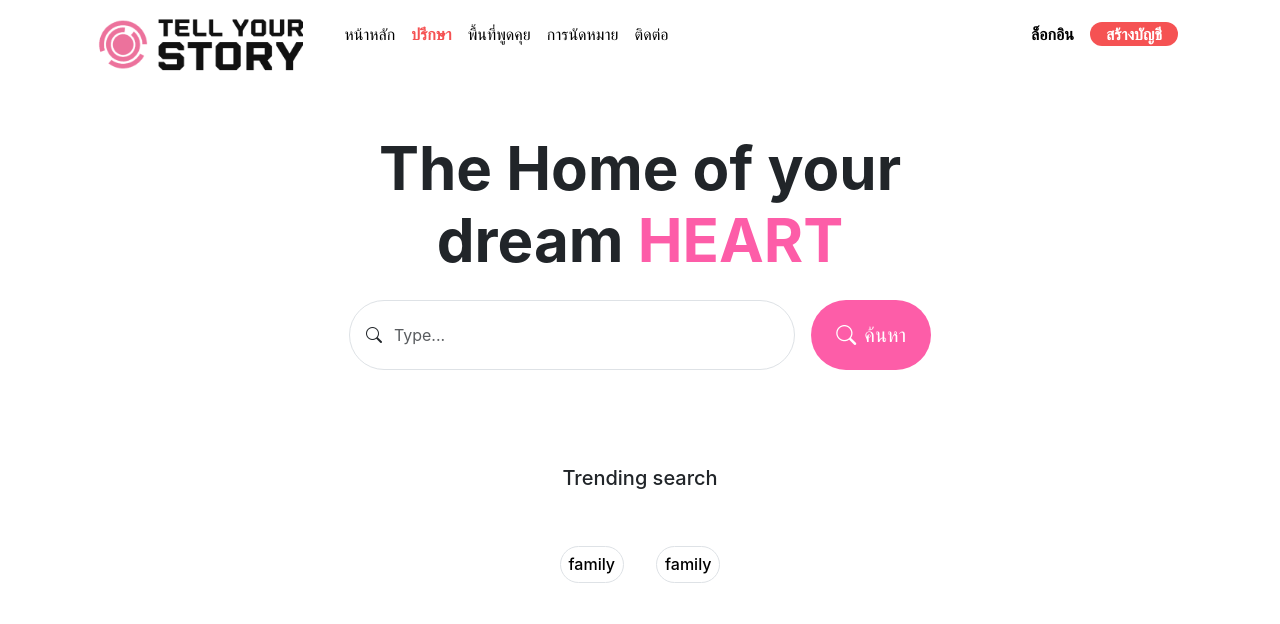
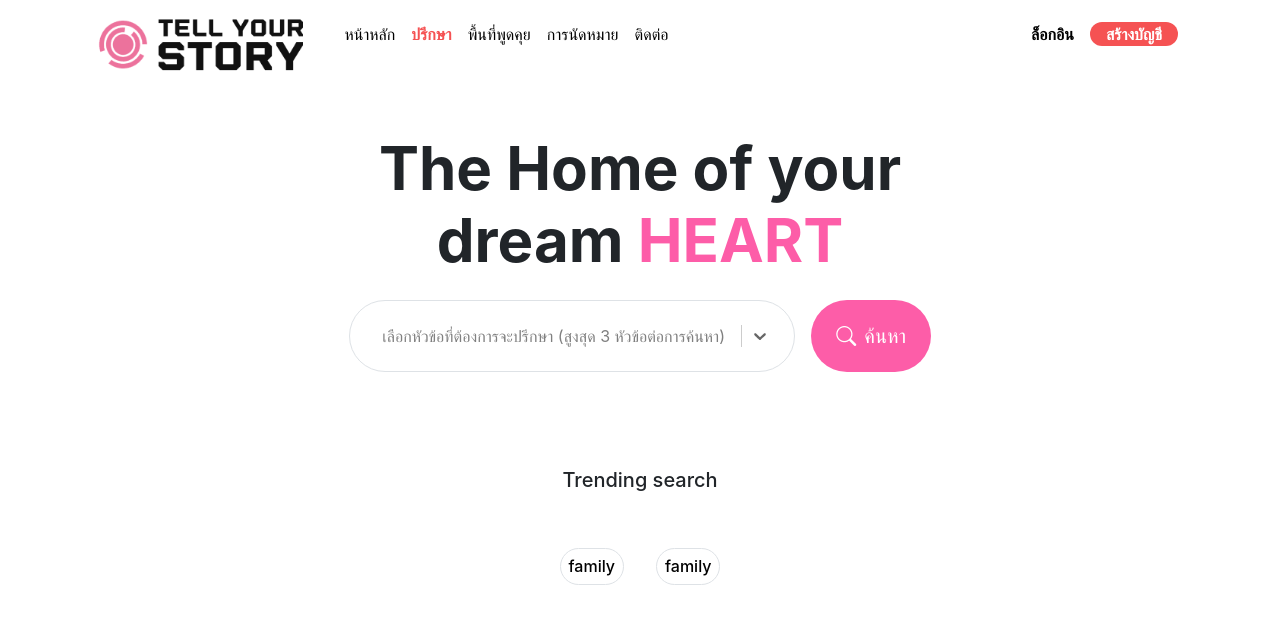
Before and after one commit to SaranthornP/TellYourStoryProject, a React (Vite) app: page /Consult in a window 1280 px wide. Shown: the top 624 px of the page. Built offline with nearby package versions, Linux system fonts and the light colour scheme; no server answers; the database is empty.

Commit message:
Make multi selection bar for consult

```diff
--- a/package.json
+++ b/package.json
@@ -14,6 +14,7 @@
     "@fortawesome/fontawesome-free": "^6.4.0",
     "bootstrap": "^5.3.1",
     "bootstrap-icons": "^1.10.5",
+    "chroma-js": "^2.4.2",
     "firebase": "^10.1.0",
     "jquery": "^3.7.0",
     "mdb-react-ui-kit": "^6.1.0",
@@ -21,6 +22,7 @@
     "react-bootstrap": "^2.8.0",
     "react-dom": "^18.2.0",
     "react-helmet": "^6.1.0",
+    "react-multi-select-component": "^4.3.4",
     "react-router-dom": "^6.14.2",
     "react-select": "^5.7.4"
   },
--- a/src/App.jsx
+++ b/src/App.jsx
@@ -14,6 +14,7 @@ import Contact from './components/contact'
 import Login from './components/login'
 import Register from './components/register/index'
 import CreateProfile from './components/register/formProfile'
+import Setting from './components/setting'
 
 // Set up Route for make navigation, Set up helmet
 import { BrowserRouter, Route, Routes } from 'react-router-dom'
@@ -61,6 +62,7 @@ export default class App extends Component {
             <Route path='/Signin' element={<Login />} />
             <Route path='/Signup' element={<Register />} />
             <Route path='/Signup/CreateProfile' element={<CreateProfile />} />
+            <Route path='/Setting' element={<Setting />} />
           </Routes>
         </div>
       </BrowserRouter>
--- a/src/Navbar.jsx
+++ b/src/Navbar.jsx
@@ -72,7 +72,7 @@ export default function Navigation(data) {
                                 Profile
                             </button>
                             <ul className="dropdown-menu dropdown-menu-end" aria-labelledby="dropdownProfile">
-                                <li><Link className="dropdown-item" to="/Signup/CreateProfile">แก้ไขโปรไฟล์</Link></li>
+                                <li><Link className="dropdown-item" to="/Setting">แก้ไขโปรไฟล์</Link></li>
                                 <li className='text-center'><button id="profile" className='btn btn-dark ' onClick={handleLogout}>Logout</button></li>
                             </ul>
                         </div>
--- a/src/components/consult.jsx
+++ b/src/components/consult.jsx
@@ -1,5 +1,9 @@
-import { Component } from "react";
-
+import { Component, useState } from "react";
+import { MultiSelect } from "react-multi-select-component"
+import makeAnimated from 'react-select/animated'
+import Select from "react-select";
+import chroma from 'chroma-js';
+import '../App.css'
 
 class ObjTag extends Component {
 
@@ -11,7 +15,90 @@ class ObjTag extends Component {
     }
 }
 
-function Consult() {
+export default function Consult() {
+    //Set animation for select option
+    const animatedComponents = makeAnimated()
+    //Set Data for select option (1 Obj = 1 select, selection bar = multi select)
+    const colourOptions = [
+        { value: 'ocean', label: 'Ocean', color: '#00B8D9', },
+        { value: 'blue', label: 'Blue', color: '#0052CC' },
+        { value: 'purple', label: 'Purple', color: '#5243AA' },
+        { value: 'red', label: 'Red', color: '#FF5630' },
+        { value: 'orange', label: 'Orange', color: '#FF8B00' },
+        { value: 'yellow', label: 'Yellow', color: '#FFC400' },
+        { value: 'green', label: 'Green', color: '#36B37E' },
+        { value: 'forest', label: 'Forest', color: '#00875A' },
+        { value: 'slate', label: 'Slate', color: '#253858' },
+        { value: 'silver', label: 'Silver', color: '#666666' },
+    ];
+    //Get color to set color style of select option
+    const colourStyles = {
+        //Style option for multi select
+        control: (styles) => ({ ...styles, backgroundColor: 'white', border: 0, boxShadow: "none" }),
+        //Option for select option
+        option: (styles, { data, isDisabled, isFocused, isSelected }) => {
+            const color = chroma(data.color);
+            return {
+                ...styles,
+                backgroundColor: isDisabled
+                    ? undefined
+                    : isSelected
+                        ? data.color
+                        : isFocused
+                            ? color.alpha(0.1).css()
+                            : undefined,
+                color: isDisabled
+                    ? '#ccc'
+                    : isSelected
+                        ? chroma.contrast(color, 'white') > 2
+                            ? 'white'
+                            : 'black'
+                        : data.color,
+                cursor: isDisabled ? 'not-allowed' : 'default',
+
+                ':active': {
+                    ...styles[':active'],
+                    backgroundColor: !isDisabled
+                        ? isSelected
+                            ? data.color
+                            : color.alpha(0.3).css()
+                        : undefined,
+                },
+            };
+        },
+        multiValue: (styles, { data }) => {
+            const color = chroma(data.color);
+            return {
+                ...styles,
+                backgroundColor: color.alpha(0.1).css(),
+            };
+        },
+        multiValueLabel: (styles, { data }) => ({
+            ...styles,
+            color: data.color,
+        }),
+        multiValueRemove: (styles, { data }) => ({
+            ...styles,
+            color: data.color,
+            ':hover': {
+                backgroundColor: data.color,
+                color: 'white',
+            },
+        }),
+    };
+
+    //State for get data from Multi select
+    const [selectedValue, setSelectedValue] = useState([]);
+    //State change when add multi select change
+    const handleChange = (e) => {
+        setSelectedValue(Array.isArray(e) ? e.map(x => x.value) : []);
+    }
+
+    //Function for read data in multi select to find who that like select
+    function handleSubmit(event) {
+        event.preventDefault()
+        console.log(selectedValue)
+    }
     return (
         <div className="container consultPage">
             <div className="row text-center">
@@ -19,10 +106,19 @@ function Consult() {
                     <h1 className="fw-bold">The Home of your <br /> dream <span className="Heart">HEART</span></h1>
                 </div>
                 <div className="col-12 mb-5 searchArea d-inline-flex justify-content-center">
-                    <form id="formSearch" className="d-flex align-items-center border rounded-pill p-3 me-3">
-                        <i className="bi bi-search"></i>
-                        <input className="form-control me-2 rounded-pill" type="search" placeholder="Type..." aria-label="Search">
-                        </input>
+                    <form id="formSearch" className="border rounded-pill p-3 me-3" onSubmit={(event) => handleSubmit(event)}>
+                        <Select
+                            closeMenuOnSelect={false}
+                            components={animatedComponents}
+                            isMulti
+                            value={colourOptions.filter(obj => selectedValue.includes(obj.value))}
+                            options={colourOptions}
+                            styles={colourStyles}
+                            onChange={(event) => handleChange(event)}
+                            autoFocus={true}
+                            isOptionDisabled={() => selectedValue.length >= 3}
+                            placeholder="เลือกหัวข้อที่ต้องการจะปรึกษา (สูงสุด 3 หัวข้อต่อการค้นหา)"
+                        />
                     </form>
                     <button className="btn rounded-pill px-4 fs-5" form="formSearch" type="submit">
                         <i className="bi bi-search pe-2"></i>ค้นหา
@@ -39,5 +135,3 @@ function Consult() {
         </div>
     );
 }
-
-export default Consult;
--- a/src/components/login.jsx
+++ b/src/components/login.jsx
@@ -89,7 +89,7 @@ export default function Login() {
                             <div className="form-floating mb-4 form-group">
                                 <input type="email" name="email" id="floatingEmail" className="form-control form-control-lg"
                                     placeholder="Enter a valid email address" />
-                                <label className="form-label" htmlFor="floatingEmail">Email address</label>
+                                <label className="form-label text-end" htmlFor="floatingEmail">Email address</label>
                             </div>
 
                             {/**Password input */}
--- a/src/components/register/formProfile.jsx
+++ b/src/components/register/formProfile.jsx
@@ -5,20 +5,26 @@ import { doc, getDoc, setDoc, updateDoc } from "firebase/firestore";
 
 export default function Register() {
     const user = auth.currentUser;
-    async function getData(db, firstname, surname) {
+    async function getData(db, firstname, surname, displayname, date, gender) {
         const u = auth.currentUser;
         const userFind = doc(db, "User", u.email)
         const userSnap = await getDoc(userFind)
         if (userSnap.exists()) {
             await updateDoc(doc(db, 'User', user.email), {
                 Firstname: firstname,
-                Surname: surname
+                Surname: surname,
+                Displayname: displayname,
+                Birthdate: date,
+                Gender: gender
             })
-            alert("Update Profile เรียบร้อย")
+            alert("Critical Fail")
         } else {
             setDoc(doc(db, 'User', user.email), {
                 Firstname: firstname,
-                Surname: surname
+                Surname: surname,
+                Displayname: displayname,
+                Birthdate: date,
+                Gender: gender
             })
             alert("สร้าง Profile เรียบร้อย")
         }
@@ -28,8 +34,11 @@ export default function Register() {
         const form = document.getElementById("RegisterForm")
         const firstname = form.firstname.value
         const surname = form.surname.value
+        const displayname = form.display.value
+        const date = form.date.value
+        const gender = form.gender.value
         if (firstname != "" && surname != "") {
-            getData(db, firstname, surname)
+            getData(db, firstname, surname, displayname, date, gender)
         }
         else alert("โปรดกรอกข้อมูล")
 
--- /dev/null
+++ b/src/components/setting.jsx
@@ -0,0 +1,75 @@
+import "../App.css"
+import { useEffect, useState } from 'react';
+import "@fortawesome/fontawesome-free/css/all.min.css";
+import { browserLocalPersistence, browserSessionPersistence, setPersistence, signInWithEmailAndPassword } from "firebase/auth";
+import { db, auth } from "../firebase"
+import { useNavigate } from "react-router-dom";
+import { doc, getDoc } from "firebase/firestore";
+
+export default function Setting() {
+    const navigate = useNavigate();
+    const [windowValue, setWindow] = useState("Profile")
+    const handleProfile = (event) => {
+        event.preventDefault()
+        setWindow("Profile")
+    }
+
+    const handleAccount = (event) => {
+        event.preventDefault();
+        setWindow("Account")
+    }
+    async function getData(db) {
+        const u = auth.currentUser;
+        const userFind = doc(db, "User", u.email)
+        const userSnap = await getDoc(userFind)
+        if (userSnap.exists()) {
+            console.log(userSnap.data())
+            return navigate("/")
+        }
+        console.log("Fail!")
+        navigate("/Signup/CreateProfile")
+    }
+    useEffect(() => {
+        const profile = document.getElementById("ProfileSetting")
+        const account = document.getElementById("AccountSetting")
+        if (windowValue == "Profile") {
+            profile.style.display = "block"
+            account.style.display = "none"
+        } else {
+            profile.style.display = "none"
+            account.style.display = "block"
+        }
+    })
+    return (
+        <div className="container">
+            <div className="row">
+                <div className="col-12 col-lg-2">
+                    <p onClick={(event) => handleProfile(event)}>Profiles</p><hr />
+                    <p onClick={(event) => handleAccount(event)}>Accout</p>
+
+                </div>
+                <div className="col-12 col-lg-10">
+                    <Profile />
+                    <Account />
+                </div>
+            </div>
+        </div>
+    )
+
+}
+
+function Profile() {
+    return (
+        <div id="ProfileSetting">
+            Profile
+        </div>
+    )
+}
+
+function Account() {
+    return (
+        <div id="AccountSetting">
+            Account
+        </div>
+    )
+}
```
Also changed, not shown: 2 other files (tests, documents, lock files or other folders).
